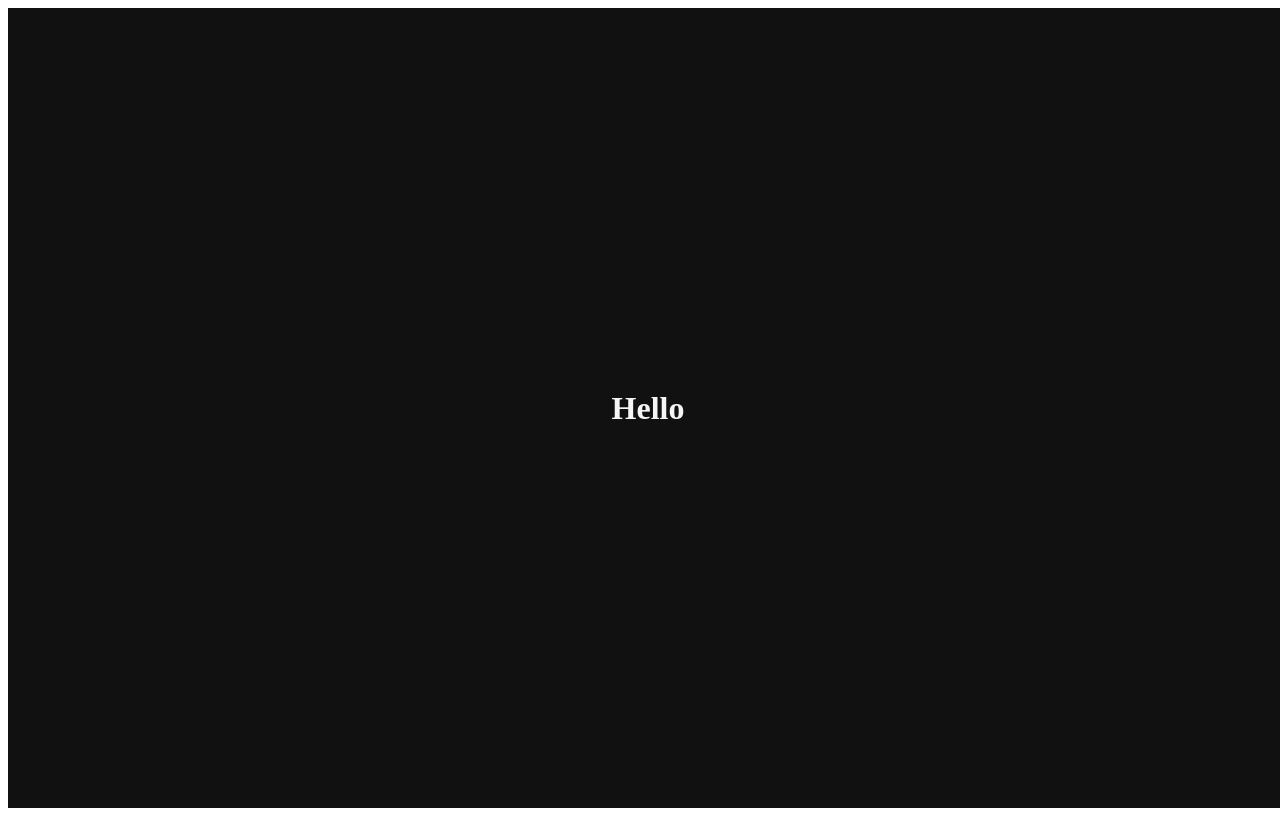
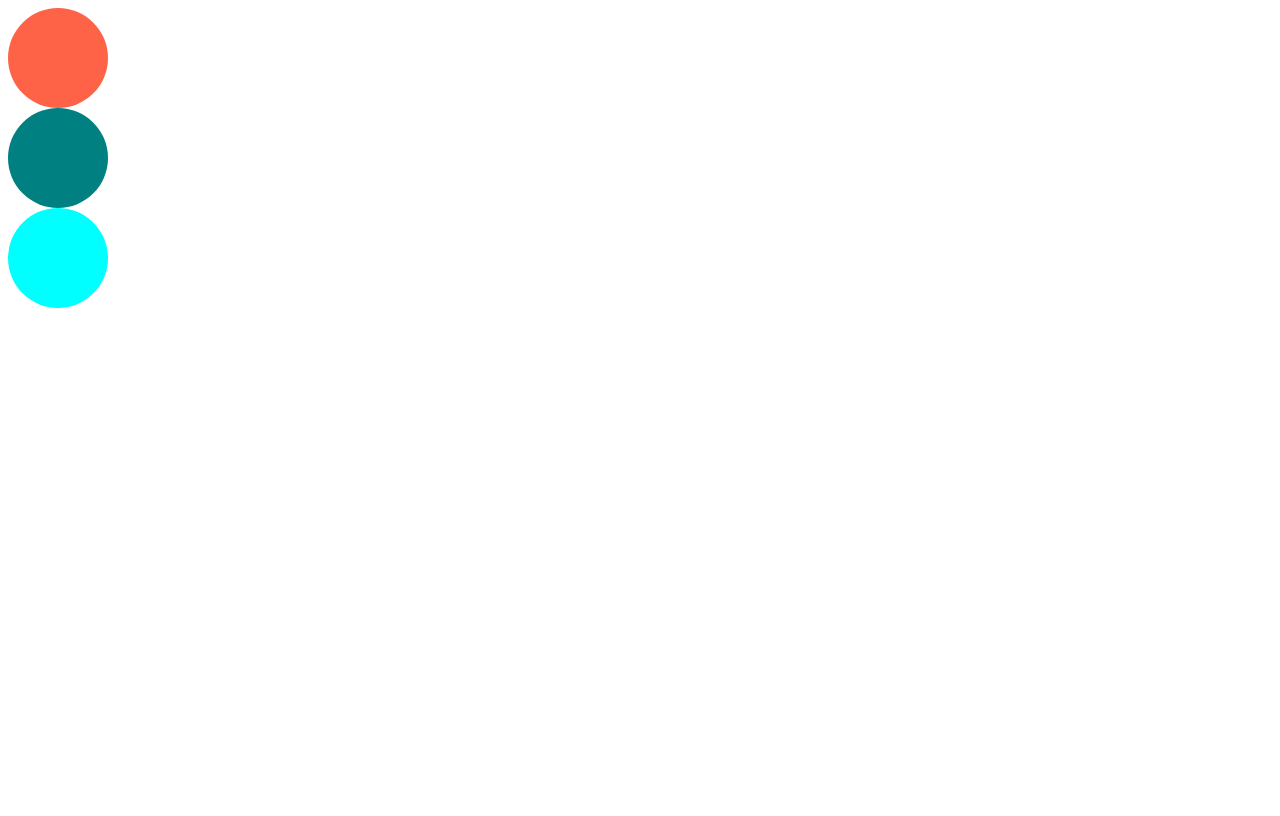
Before and after one commit to RanungPark/study-react, a React (Create React App) app in the folder react-typescript-masterclass/: page / in a window 1280 px wide. Built offline with nearby package versions, Linux system fonts and the light colour scheme.

Commit message:
프롭스 타입 설정

```diff
--- a/react-typescript-masterclass/src/App.tsx
+++ b/react-typescript-masterclass/src/App.tsx
@@ -1,24 +1,13 @@
 import React from 'react';
-import styled from 'styled-components';
+import Circle from './Circle';
 
-const Wrapper = styled.div`
-    width: 100vw;
-    height: 100vh;
-    display: flex;
-    align-items: center;
-    justify-content: center;
-    background-color: ${props => props.theme.backgroundColor};
-  `
-const Tittle = styled.h1`
-  color:  ${props => props.theme.textColor};;
-`
 const App = () => {
   return (
-    <Wrapper>
-      <Tittle>
-        Hello
-      </Tittle>
-    </Wrapper>
+    <div>
+      <Circle bgColor='tomato'/>
+      <Circle bgColor='teal'/>
+      <Circle bgColor='aqua'/>
+    </div>
   );
 };
 
--- /dev/null
+++ b/react-typescript-masterclass/src/Circle.tsx
@@ -0,0 +1,23 @@
+import React from 'react';
+import { styled } from 'styled-components';
+
+interface ContainerProps {
+  bgColor : string;
+}
+
+const Container = styled.div<ContainerProps>`
+  width: 100px;
+  height: 100px;
+  background-color: ${props => props.bgColor};
+  border-radius: 50px;
+`
+interface CircleProps {
+  bgColor : string;
+}
+const Circle = ({bgColor} : CircleProps) => {
+  return (
+    <Container bgColor={bgColor}/>
+  );
+};
+
+export default Circle;
--- a/react-typescript-masterclass/src/index.tsx
+++ b/react-typescript-masterclass/src/index.tsx
@@ -1,26 +1,13 @@
 import React from 'react';
 import ReactDOM from 'react-dom/client';
 import App from './App';
-import { ThemeProvider } from 'styled-components';
 
 const root = ReactDOM.createRoot(
   document.getElementById('root') as HTMLElement
 );
 
-const darkTheme = {
-  textColor: 'whitesmoke',
-  backgroundColor: '#111',
-}
-
-const lightTheme = {
-  textColor: '#111',
-  backgroundColor: 'whitesmoke',
-}
-
 root.render(
   <React.StrictMode>
-    <ThemeProvider theme={darkTheme}>
       <App />
-    </ThemeProvider>
   </React.StrictMode>
 );
```
